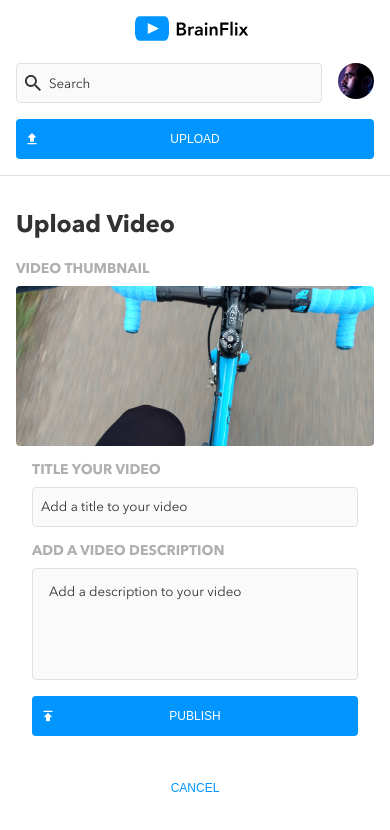
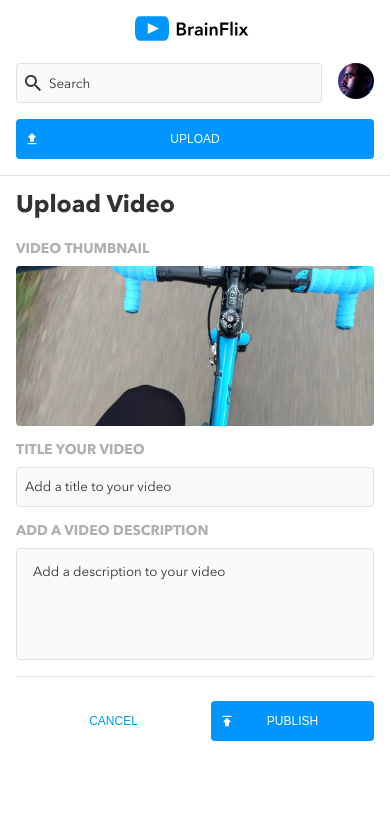
Before and after one commit to skherad/brainflix, a React (Create React App) app: page /upload in a window 390 px wide. Shown: the top 830 px of the page. Built offline with nearby package versions, Linux system fonts and the light colour scheme.

Commit message:
upload page - tablet style

```diff
--- a/src/components/Hero/Hero.js
+++ b/src/components/Hero/Hero.js
@@ -10,7 +10,7 @@ const Hero = ({selectedVideo}) => {
     return (
         <div className='hero__video-container'>
             <video controls className='hero__video' poster={selectedVideo?.image}>
-                <source src={selectedVideo?.video} type=""/>
+                <source src={`${selectedVideo.video}?api_key=9df37e6f-6bec-432b-a405-d78e1f1591ca`} type=""/>
                 Sorry, your browser doesn't support embedded videos.
             </video>
         </div>
--- a/src/pages/VideoPlayer.js
+++ b/src/pages/VideoPlayer.js
@@ -11,8 +11,6 @@ import HeroContent from '../components/HeroContent/HeroContent';
 const VideoPlayer = () => {
 
     const {videoId} = useParams()
-
-    console.log(videoId)
 
     const [videoArray, setVideoArray] = useState();
     const [selectedVideo, setSelectedVideo] = useState();
--- a/src/pages/VideoUpload.js
+++ b/src/pages/VideoUpload.js
@@ -35,7 +35,7 @@ const VideoUpload = () => {
 
     return (
       <section className='upload'>
-        <h2>Upload Video</h2>
+        <h2 className='upload__title'>Upload Video</h2>
         <h3 className='upload__label'>VIDEO THUMBNAIL</h3>
         <div className='upload__thumbnail'></div>
 
@@ -64,12 +64,13 @@ const VideoUpload = () => {
             onChange={handleDesc}
             value={videoDesc}
           ></textarea>
-
-          <button className='form__button'>PUBLISH</button>
-          <button
-            className='form__button form__button--cancel'
-            onClick={handleCancel}
-          >CANCEL</button>
+          <div className='form__nonmobile-container'>
+            <button className='form__button'>PUBLISH</button>
+            <button
+              className='form__button form__button--cancel'
+              onClick={handleCancel}
+            >CANCEL</button>
+          </div>
         </form>
       </section>
     )
--- a/src/pages/VideoUpload.scss
+++ b/src/pages/VideoUpload.scss
@@ -6,6 +6,18 @@
     padding: 1rem;
     border-top: 1px $secondary-divider solid;
 
+    &__title {
+        margin-top: 0;
+        font-weight: 600;
+        @include tablet {
+            border-bottom: 1px $secondary-divider solid;
+            padding: 1.3rem 2rem 2.3rem 0rem;
+            margin: 0 1rem 1rem 1rem;
+            font-size: 2.0625rem;
+            line-height: 2.0625rem;
+        }
+    }
+
     &__thumbnail {
         background-image: url('../assets/images/Upload-video-preview.jpg');
         background-size: cover;
@@ -13,42 +25,13 @@
         width: 100%;
         height: 10rem;
         border-radius: 4px;
-
-    }
-    &__label {
-        color: $primary-text-label;
-        font-weight: 600;
-        font-size: .875rem;
-        margin-bottom: 0.5rem;
+        margin-bottom: 1rem;
         @include tablet {
-            display: block;
+            margin: 0.5rem 1rem 1rem 1rem;
+            width: 48%;
+            height: 12rem;
         }
     }
-}
-
-.form {
-    display: flex;
-    flex-direction: column;
-    margin: 1rem;
-    padding-bottom: 1rem;
-
-    // @include tablet {
-    //     margin: 1rem 2rem;
-    // }
-
-    // @include desktop {
-    //     margin-right: 0;
-    //     padding-right: 2rem;
-    //     border-bottom: none;
-    //     padding-bottom: 0;
-    //     margin-bottom: 0;
-
-    // }
-
-    // &__form {
-    //     width: 100%;
-    //     margin-left: 1rem;
-    // }
 
     &__label {
         color: $primary-text-label;
@@ -57,6 +40,28 @@
         margin-bottom: 0.5rem;
         @include tablet {
             display: block;
+            margin: 2rem 1rem 0 1rem;
+        }
+    }
+}
+
+.form {
+    display: flex;
+    flex-direction: column;
+    padding-bottom: 1rem;
+
+    @include tablet {
+        margin: 1rem;
+    }
+
+    &__label {
+        color: $primary-text-label;
+        font-weight: 600;
+        font-size: .875rem;
+        margin-bottom: 0.5rem;
+        @include tablet {
+            display: block;
+            font-size: .75rem;
         }
 
     }
@@ -73,6 +78,10 @@
         border-radius: 4px;
         background-color: $secondary-background;
         margin-bottom: 1rem;
+
+        @include tablet {
+            padding-left: 1rem;
+        }
 
         &::placeholder {
             font-family: 'AvenirNext';
@@ -96,13 +105,10 @@
         resize: none;
         margin-bottom: 1rem;
         height: 7rem;
-
-        // @include tablet {
-        //     width: 100%;
-        //     height: 40px;
-        //     padding: 0.5rem 1rem;
-        //     margin-right: 1.5rem;
-        // }
+        @include tablet {
+            height: 5.5rem;
+            margin-bottom: 1.5rem;
+        }
 
         &::placeholder {
             font-family: 'AvenirNext';
@@ -115,11 +121,22 @@
             border: 2px solid $primary-cta;
         }
     }
+    &__nonmobile-container {
+        display: flex;
+        flex-direction: row-reverse;
+        border-top: 1px $secondary-divider solid;
+        padding-top: 1.5rem
+
+    }
 
     &__button {
         @include default-button;
         background-image: url('../assets/images/publish.svg');
         margin-bottom: 2rem;
+        margin-left: 1rem;
+        @include tablet {
+            width: 10rem;
+        }
 
         &--cancel {
             color: $primary-cta;
```
